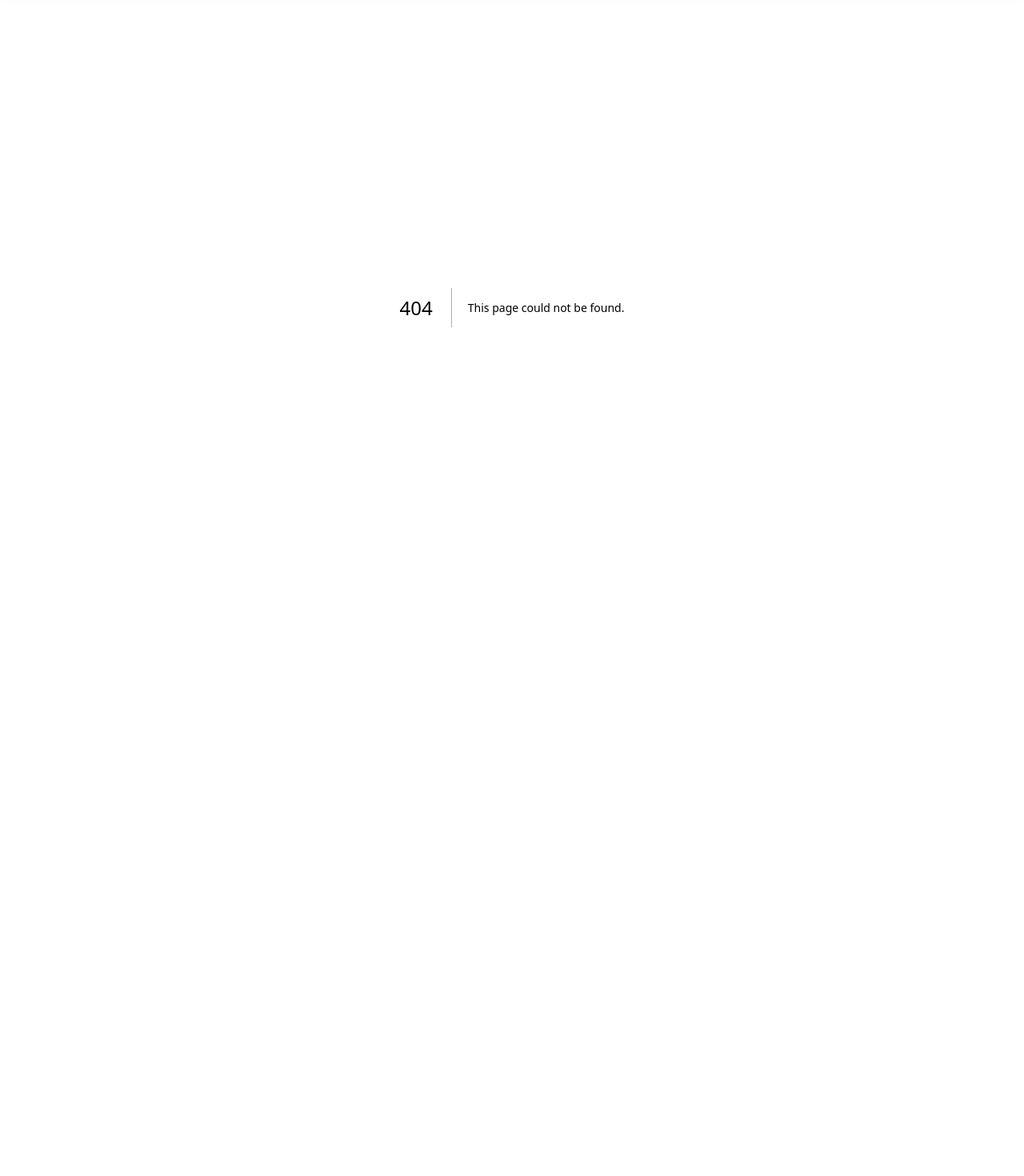
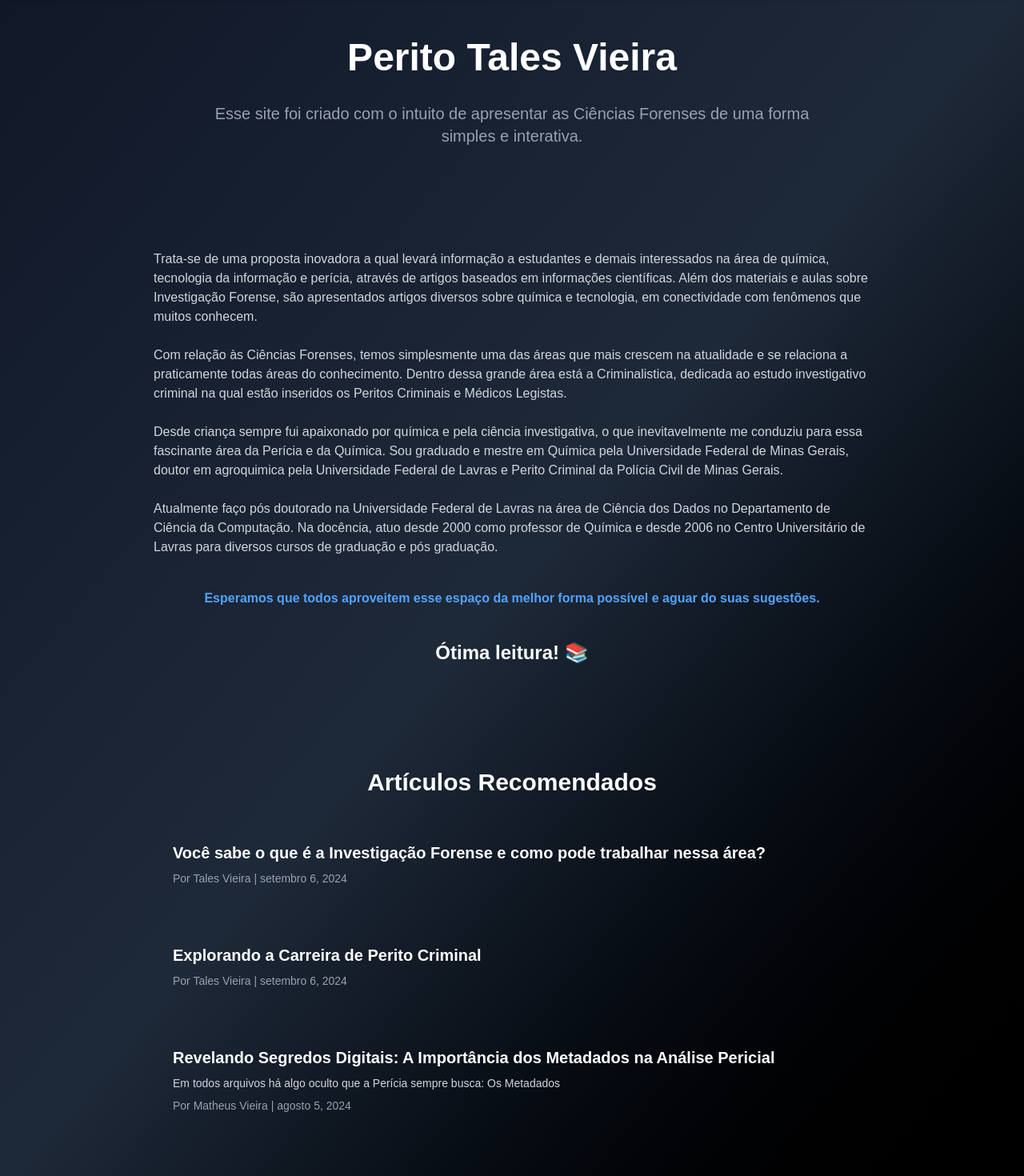
Before and after one commit to talesperito/investigacao-forense, a Next.js app: page /sobre in a window 1280 px wide. Before the commit this address had no page. Shown: the part 80-1550 px from the top of the page at 80% size. Before the commit the page ends 864 px from the top, so only its background shows below. Built offline with nearby package versions, Linux system fonts and the light colour scheme.

Commit message:
Add Sobre page with biography and featured articles

```diff
--- /dev/null
+++ b/app/sobre/page.tsx
@@ -0,0 +1,61 @@
+'use client';
+
+export default function SobrePage() {
+  return (
+    <main className="min-h-screen bg-gradient-to-br from-gray-900 via-gray-800 to-black">
+      {/* Header */}
+      <section className="px-8 py-16 text-center">
+        <h1 className="text-5xl font-bold text-white mb-8">Perito Tales Vieira</h1>
+        <p className="text-xl text-gray-400 max-w-3xl mx-auto">
+          Esse site foi criado com o intuito de apresentar as Ciências Forenses de uma forma simples e interativa.
+        </p>
+      </section>
+
+      {/* About Content */}
+      <section className="px-8 py-16">
+        <div className="max-w-4xl mx-auto text-gray-300 space-y-6">
+          <p>
+            Trata-se de uma proposta inovadora a qual levará informação a estudantes e demais interessados na área de química, tecnologia da informação e perícia, através de artigos baseados em informações científicas. Além dos materiais e aulas sobre Investigação Forense, são apresentados artigos diversos sobre química e tecnologia, em conectividade com fenômenos que muitos conhecem.
+          </p>
+          <p>
+            Com relação às Ciências Forenses, temos simplesmente uma das áreas que mais crescem na atualidade e se relaciona a praticamente todas áreas do conhecimento. Dentro dessa grande área está a Criminalistica, dedicada ao estudo investigativo criminal na qual estão inseridos os Peritos Criminais e Médicos Legistas.
+          </p>
+          <p>
+            Desde criança sempre fui apaixonado por química e pela ciência investigativa, o que inevitavelmente me conduziu para essa fascinante área da Perícia e da Química. Sou graduado e mestre em Química pela Universidade Federal de Minas Gerais, doutor em agroquimica pela Universidade Federal de Lavras e Perito Criminal da Polícia Civil de Minas Gerais.
+          </p>
+          <p>
+            Atualmente faço pós doutorado na Universidade Federal de Lavras na área de Ciência dos Dados no Departamento de Ciência da Computação. Na docência, atuo desde 2000 como professor de Química e desde 2006 no Centro Universitário de Lavras para diversos cursos de graduação e pós graduação.
+          </p>
+          <p className="text-center text-blue-400 font-bold pt-4">
+            Esperamos que todos aproveitem esse espaço da melhor forma possível e aguar do suas sugestões.
+          </p>
+          <p className="text-center text-2xl font-bold text-white pt-4">
+            Ótima leitura! 📚
+          </p>
+        </div>
+      </section>
+
+      {/* Featured Articles */}
+      <section className="bg-gray-white/5 px-8 py-16">
+        <div className="max-w-4xl mx-auto">
+          <h2 className="text-3xl font-bold text-white mb-8 text-center">Artículos Recomendados</h2>
+          <div className="space-y-6 text-gray-300">
+            <article className="bg-gray-white/5 rounded-lg p-6 hover:bg-gray-white/10 transition">
+              <h3 className="text-xl font-bold text-white mb-2">Você sabe o que é a Investigação Forense e como pode trabalhar nessa área?</h3>
+              <p className="text-sm text-gray-400">Por Tales Vieira | setembro 6, 2024</p>
+            </article>
+            <article className="bg-gray-white/5 rounded-lg p-6 hover:bg-gray-white/10 transition">
+              <h3 className="text-xl font-bold text-white mb-2">Explorando a Carreira de Perito Criminal</h3>
+              <p className="text-sm text-gray-400">Por Tales Vieira | setembro 6, 2024</p>
+            </article>
+            <article className="bg-gray-white/5 rounded-lg p-6 hover:bg-gray-white/10 transition">
+              <h3 className="text-xl font-bold text-white mb-2">Revelando Segredos Digitais: A Importância dos Metadados na Análise Pericial</h3>
+              <p className="text-gray-300 text-sm mb-2">Em todos arquivos há algo oculto que a Perícia sempre busca: Os Metadados</p>
+              <p className="text-sm text-gray-400">Por Matheus Vieira | agosto 5, 2024</p>
+            </article>
+          </div>
+        </div>
+      </section>
+    </main>
+  );
+}
```
